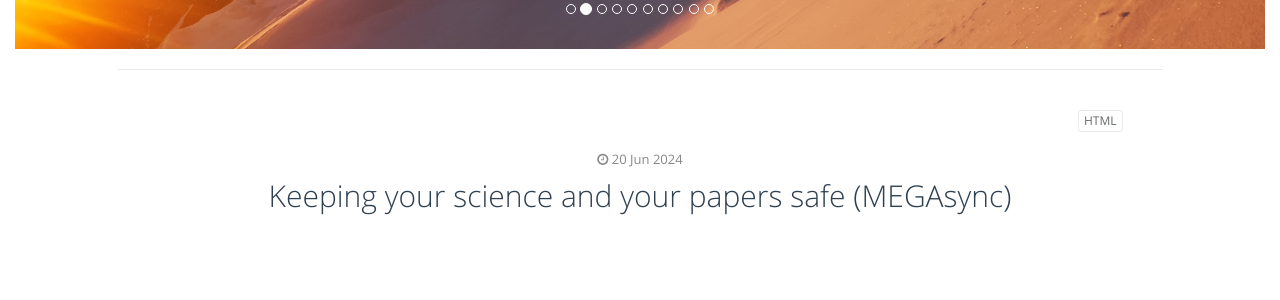
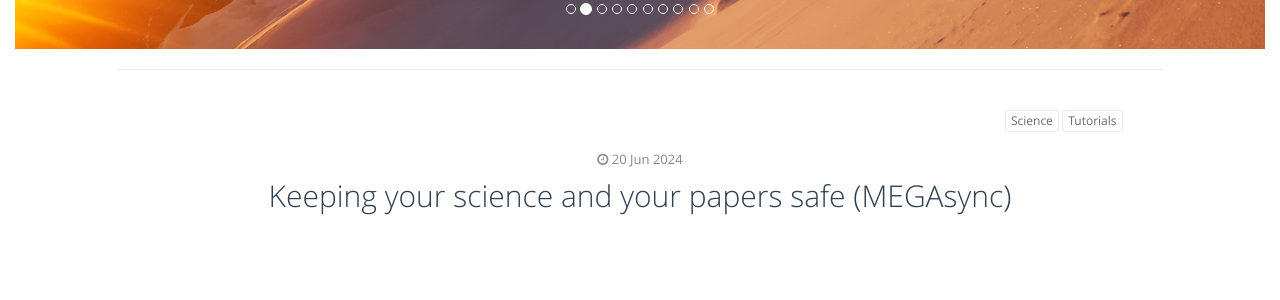
Before and after one commit to ClemAntarctica/ClemAntarctica.github.io, a Jekyll site: the page built from _posts/2024-06-20-drive-syncing.md, in a window 1280 px wide and 1400 px high. Shown: the part 305-605 px from the top of the window. Built offline with Jekyll 4.4.1, drawn with Linux system fonts in a browser that asks for light colours; comment, search, counter and statistics services are not loaded; some of the changed text lies outside the part shown.

Commit message:
Add files via upload

```diff
--- a/_posts/2024-06-20-drive-syncing.md
+++ b/_posts/2024-06-20-drive-syncing.md
@@ -4,8 +4,8 @@ title:  "Keeping your science and your papers safe (MEGAsync)"
 date:   2024-06-20
 desc: "Using MEGAsync to keep all of your code, writing, data files and paper library safe"
 keywords: "Clement,Cherblanc,coding,papers,syncing,science,drive,cloud"
-categories: [HTML]
-tags: [science,methods,]
+categories: [Science,Tutorials,]
+tags: [Science,Tutorials,]
 icon: icon-html
 ---
 
```
